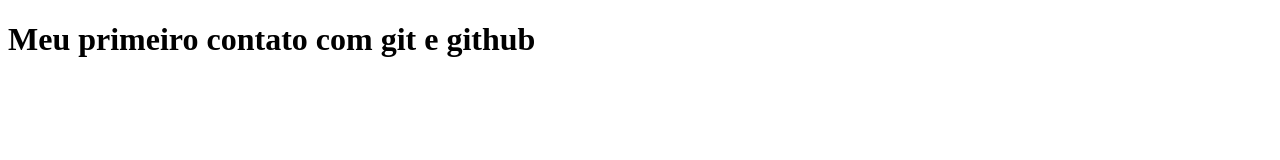
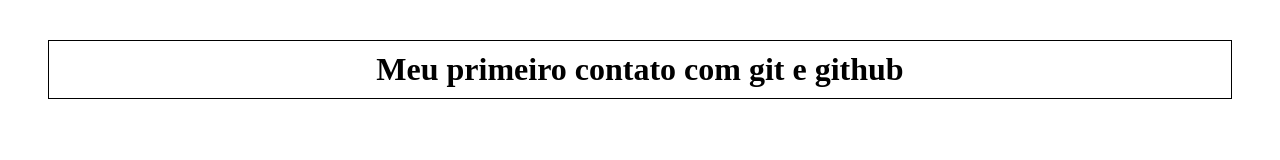
Before and after one commit to LucasFellini/Aula1, a plain HTML site: page index.html in a window 1280 px wide. Drawn offline with Linux system fonts and the light colour scheme.

Commit message:
Criando arquivo CSS, e vinculando ao nosso HTML

```diff
--- a/index.html
+++ b/index.html
@@ -3,6 +3,7 @@
 <head>
   <meta charset="UTF-8">
   <meta name="viewport" content="width=device-width, initial-scale=1.0">
+  <link rel="stylesheet" href="style.css">
   <title>Meu primeiro Commit</title>
 </head>
 <body>
--- /dev/null
+++ b/style.css
@@ -0,0 +1,7 @@
+h1 {
+  text-align: center;
+  border: 1px solid black;
+  margin: 40px;
+  padding: 10px;
+  width: auto;
+}
```
